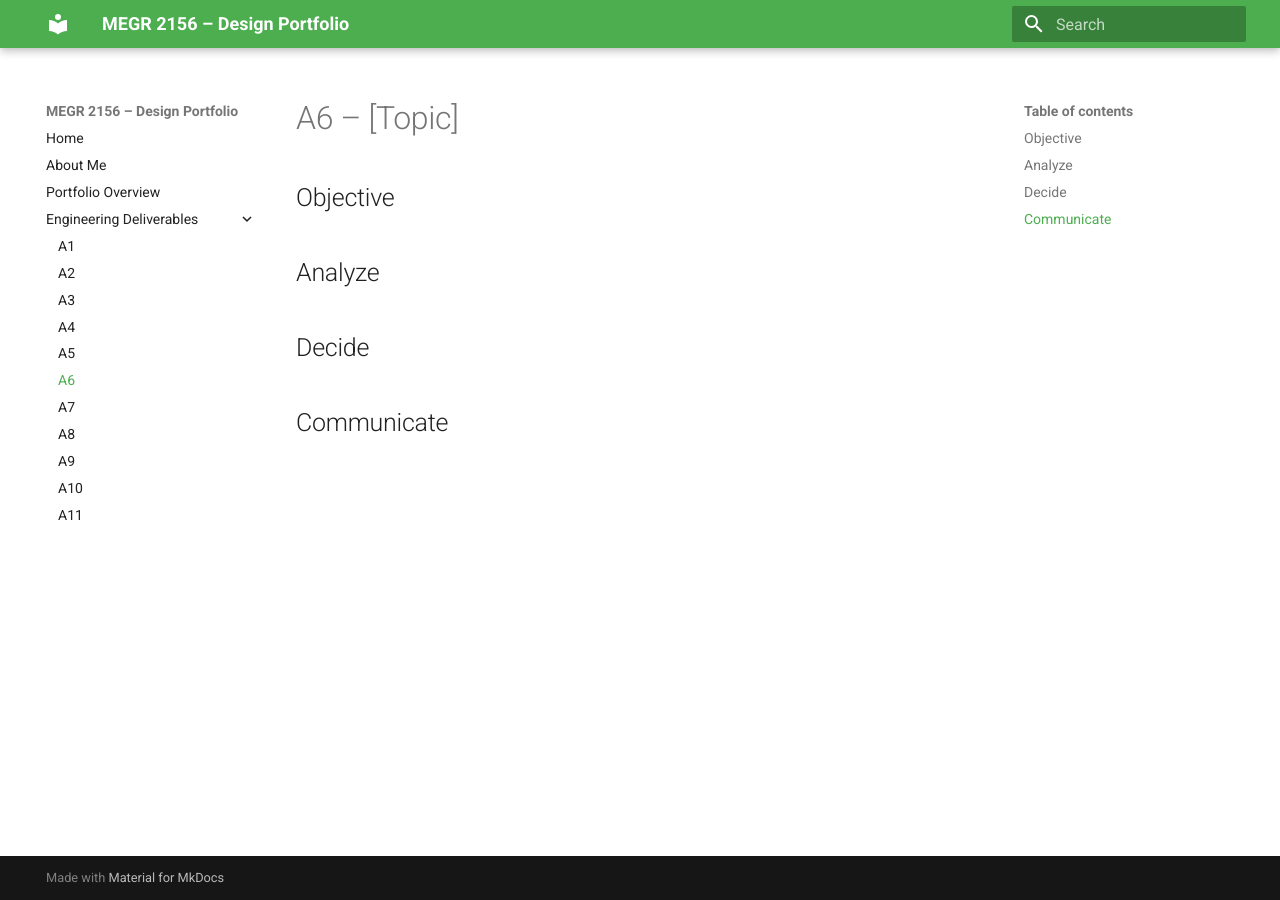
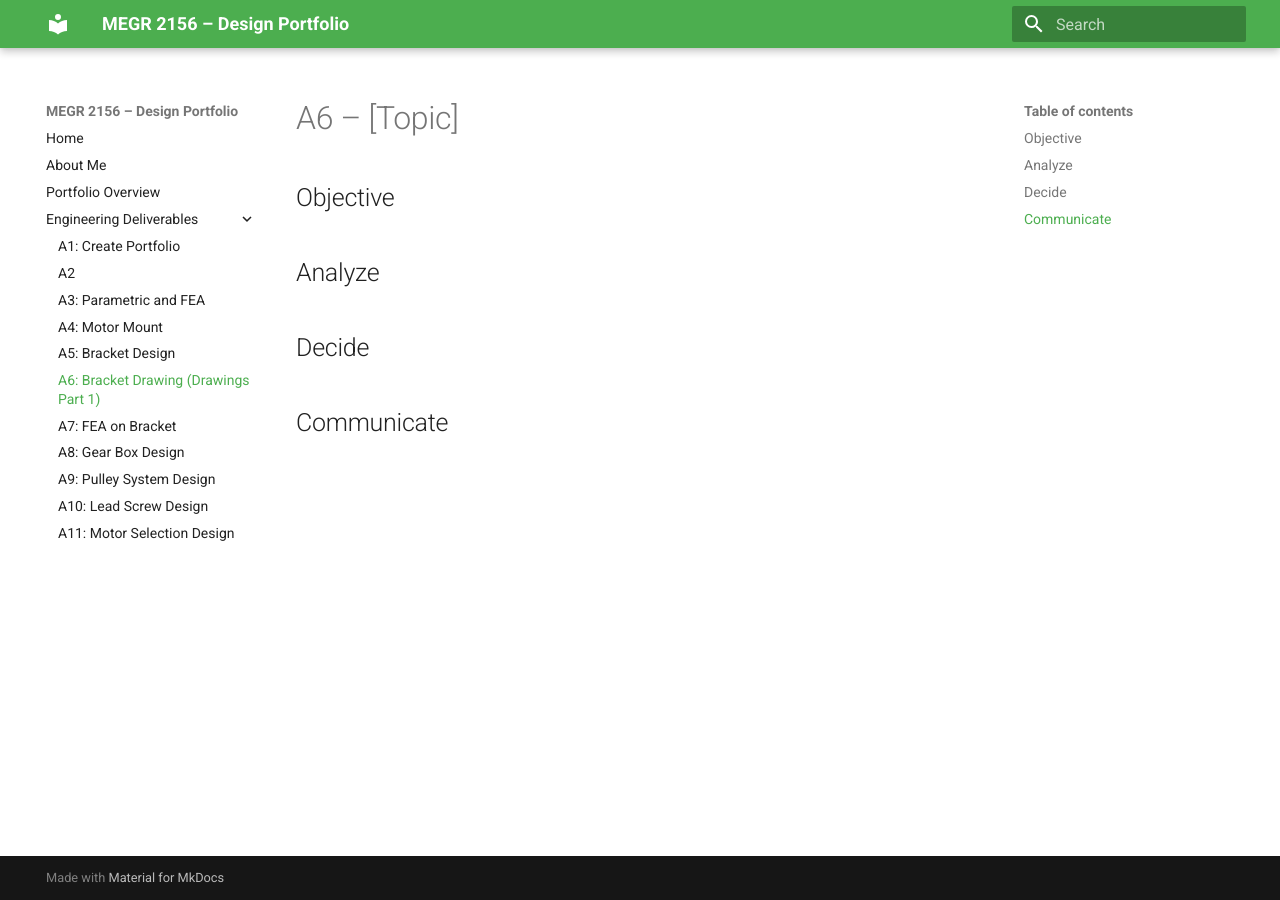
Before and after one commit to rhoang628/megr2156-portfolio, an MkDocs documentation site: the page built from docs/assignments/A06/index.md, in a window 1280 px wide. Built offline with MkDocs 1.6.1 and Material for MkDocs 9.7.7, drawn with Linux system fonts in a browser that asks for light colours.

Commit message:
Revise engineering deliverables in mkdocs.yml
Updated engineering deliverables with descriptive titles for assignments.

```diff
--- a/mkdocs.yml
+++ b/mkdocs.yml
@@ -14,14 +14,14 @@ nav:
   - About Me: aboutme/index.md
   - Portfolio Overview: portfolio-overview.md
   - Engineering Deliverables:
-      - A1: assignments/A01/index.md
+      - "A1: Create Portfolio": assignments/A01/index.md
       - A2: assignments/A02/index.md
-      - A3: assignments/A03/index.md
-      - A4: assignments/A04/index.md
-      - A5: assignments/A05/index.md
-      - A6: assignments/A06/index.md
-      - A7: assignments/A07/index.md
-      - A8: assignments/A08/index.md
-      - A9: assignments/A09/index.md
-      - A10: assignments/A10/index.md
-      - A11: assignments/A11/index.md
+      - "A3: Parametric and FEA": assignments/A03/index.md
+      - "A4: Motor Mount": assignments/A04/index.md
+      - "A5: Bracket Design": assignments/A05/index.md
+      - "A6: Bracket Drawing (Drawings Part 1)": assignments/A06/index.md
+      - "A7: FEA on Bracket": assignments/A07/index.md
+      - "A8: Gear Box Design": assignments/A08/index.md
+      - "A9: Pulley System Design": assignments/A09/index.md
+      - "A10: Lead Screw Design": assignments/A10/index.md
+      - "A11: Motor Selection Design": assignments/A11/index.md
```
